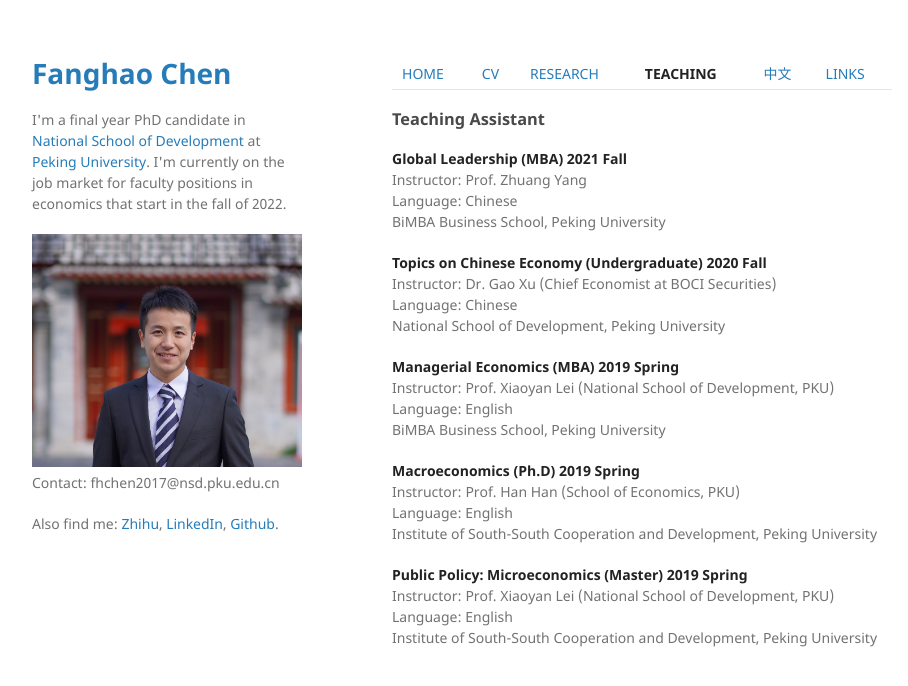
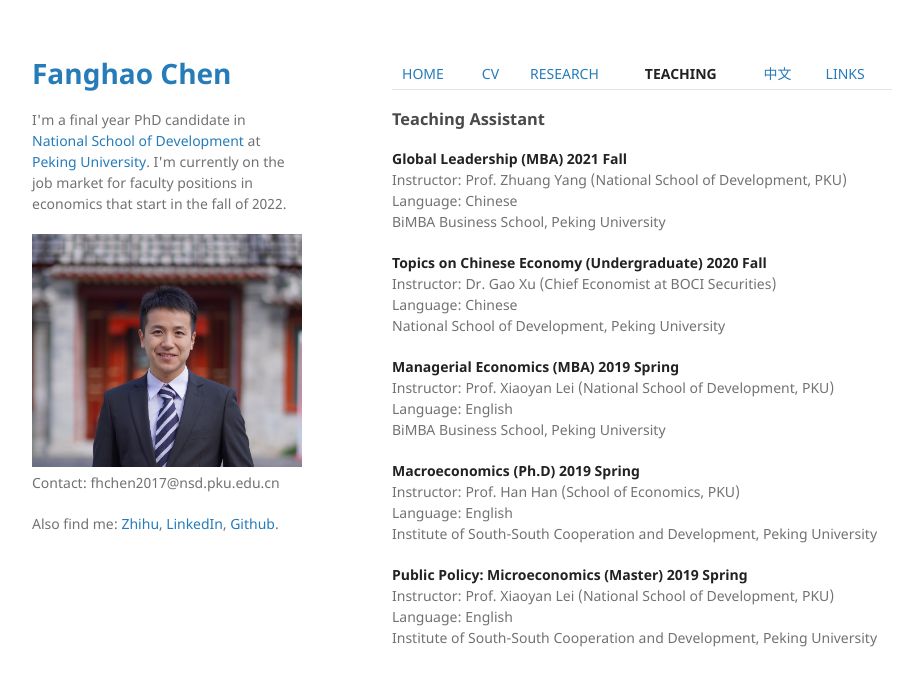
Before and after one commit to FanghaoChen/homepage, a Jekyll site: the page built from teaching.md, in a window 1280 px wide. Shown: the top 686 px of the page, without its empty margins (178-1086 px from the left). Built offline with Jekyll 4.4.1, drawn with Linux system fonts in a browser that asks for light colours; our own code applies the rules of GitHub Pages for plain Markdown files.

Commit message:
Update teaching.md

```diff
--- a/teaching.md
+++ b/teaching.md
@@ -3,7 +3,7 @@
 ### Teaching Assistant
 
 **Global Leadership (MBA) 2021 Fall** <br/>
-Instructor: Prof. Zhuang Yang <br/>
+Instructor: Prof. Zhuang Yang (National School of Development, PKU) <br/>
 Language: Chinese <br/>
 BiMBA Business School, Peking University
 
```
